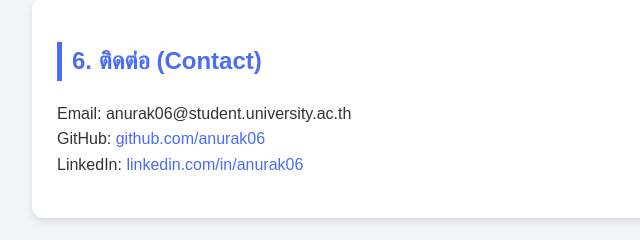
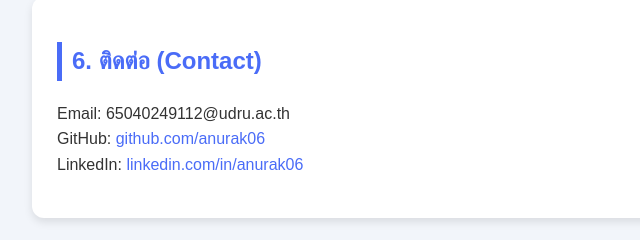
Before and after one commit to Anurak06/Anurak06.github.io, a plain HTML site: page index.html in a window 1280 px wide. Shown: the part 1831-2071 px from the top of the page, 133-773 px from the left. Drawn offline with Linux system fonts and the light colour scheme.

Commit message:
Update contact email in index.html

```diff
--- a/index.html
+++ b/index.html
@@ -125,7 +125,7 @@
 
   <section>
     <h2>6. ติดต่อ (Contact)</h2>
-    <p>Email: anurak06@student.university.ac.th<br>
+    <p>Email: 65040249112@udru.ac.th<br>
     GitHub: <a href="https://github.com/anurak06" target="_blank">github.com/anurak06</a><br>
     LinkedIn: <a href="#" target="_blank">linkedin.com/in/anurak06</a></p>
   </section>
```
